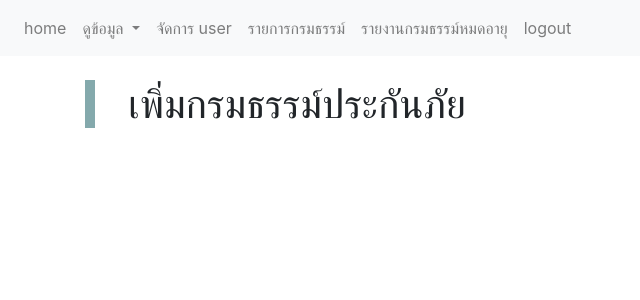
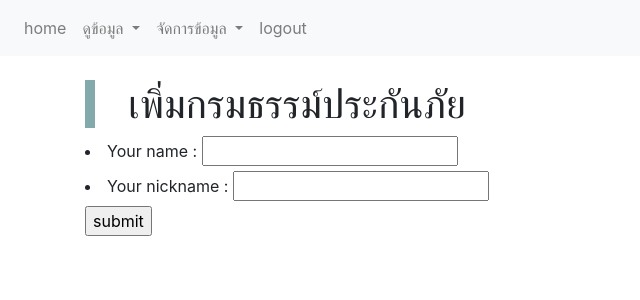
Before and after one commit to ploidplanp/carins, a Django app: page /contract/new/insurance in a window 1280 px wide. Shown: the top 300 px of the page, without its empty margins (0-640 px from the left). Run offline with Django 3.2, Linux system fonts and the light colour scheme; a user stored in the database is signed in; parts of the project's set-up code (start-up, migrations or seed data) failed here and were passed over; some libraries are stand-ins or nearby versions.

Commit message:
edit menu nid noi

```diff
--- a/mysite/contract/forms.py
+++ b/mysite/contract/forms.py
@@ -1 +1,5 @@
 from django import forms
+
+class TryForm(forms.Form):
+    name = forms.CharField(label='Your name ', max_length=100)
+    nickname = forms.CharField(label='Your nickname ', max_length=5)
--- a/mysite/contract/templates/insurance_policy/new_policy.html
+++ b/mysite/contract/templates/insurance_policy/new_policy.html
@@ -8,5 +8,10 @@
 
 <div class="container">
     <h1 class="bdl">เพิ่มกรมธรรม์ประกันภัย</h1>
+    <form action="{% url 'new_policy' %}" method='POST'>
+        {% csrf_token %}
+        {{ form.as_ul }}
+        <input type="submit" value="submit">
+    </form>
 </div>
 {% endblock %}
--- a/mysite/contract/views.py
+++ b/mysite/contract/views.py
@@ -1,6 +1,9 @@
 from django.contrib.auth.decorators import login_required
+from django.http import HttpResponse, HttpResponseRedirect
 from django.shortcuts import redirect, render
 from django.template.context_processors import request
+
+from .forms import TryForm
 
 # Create your views here.
 
@@ -12,7 +15,14 @@ def report_expire(request):
 @login_required
 # หน้าเพิ่มกรมธรรม์ ประกัน
 def new_policy(request):
-    return render(request, template_name='insurance_policy/new_policy.html')
+    if request.method == 'POST':
+        form = TryForm(request.POST)
+        if form.is_valid():
+            print(form.cleaned_data['name'])
+            return HttpResponse('thank you')
+    else:
+        form = TryForm()
+    return render(request, 'insurance_policy/new_policy.html', {'form': form})
 
 @login_required
 # หน้าเพิ่มกรมธรรม์ พ.ร.บ.
--- a/mysite/templates/base.html
+++ b/mysite/templates/base.html
@@ -33,15 +33,28 @@
                         ดูข้อมูล
                     </a>
                     <div class="dropdown-menu" aria-labelledby="navbarDropdown">
+                        {% if user.is_superuser %}
+                        <a class="dropdown-item" href="#">ผู้ใช้งาน</a>
+                        {% endif %}
                         <a class="dropdown-item" href="{% url 'company_detail' %}">บริษัท</a>
                         <a class="dropdown-item" href="{% url 'premium_detail' %}">ตารางอัตราเบี้ยพ.ร.บ.</a>
                         <a class="dropdown-item" href="{% url 'cartype_detail' %}">ตารางรหัสการใช้รถ</a>
+                        {% if user.is_superuser == 0 %}
+                        {% comment %} เมนูสำหรับคนที่เป็น user ธรรมดา {% endcomment %}
+                            <a class="dropdown-item" href="#">ลูกค้า</a>
+                        {% endif %}
                     </div>
                 </li>
                 {% if user.is_superuser %}
                     {% comment %} เมนูสำหรับคนที่เป็น admin {% endcomment %}
-                    <li class="nav-item">
-                        <a class="nav-link" href="#">จัดการ user</a>
+                    <li class="nav-item dropdown">
+                    <a class="nav-link dropdown-toggle" href="#" id="navbarDropdown" role="button" data-toggle="dropdown" aria-haspopup="true" aria-expanded="false">
+                        จัดการข้อมูล
+                    </a>
+                    <div class="dropdown-menu" aria-labelledby="navbarDropdown">
+                        <a class="dropdown-item" href="#">ผู้ใช้งาน</a>
+                        <a class="dropdown-item" href="#">บริษัท</a>
+                    </div>
                 </li>
                 {% else %}
                     {% comment %} เมนูสำหรับคนที่เป็น user ธรรมดา {% endcomment %}
@@ -55,12 +68,15 @@
                         </div>
                     </li>
                 {% endif %}
+                {% if user.is_superuser == 0 %}
+                {% comment %} เมนูสำหรับคนที่เป็น user ธรรมดา {% endcomment %}
                     <li class="nav-item">
                         <a class="nav-link" href="#">รายการกรมธรรม์</a>
                     </li>
                     <li class="nav-item">
                         <a class="nav-link" href="{% url 'report_expire' %}">รายงานกรมธรรม์หมดอายุ</a>
                     </li>
+                {% endif %}
                 <li class="nav-item">
                     <a class="nav-link" href="{% url 'mylogout' %}">logout</a>
                 </li>
```
Lines whose indentation alone changed are shown as unchanged.
